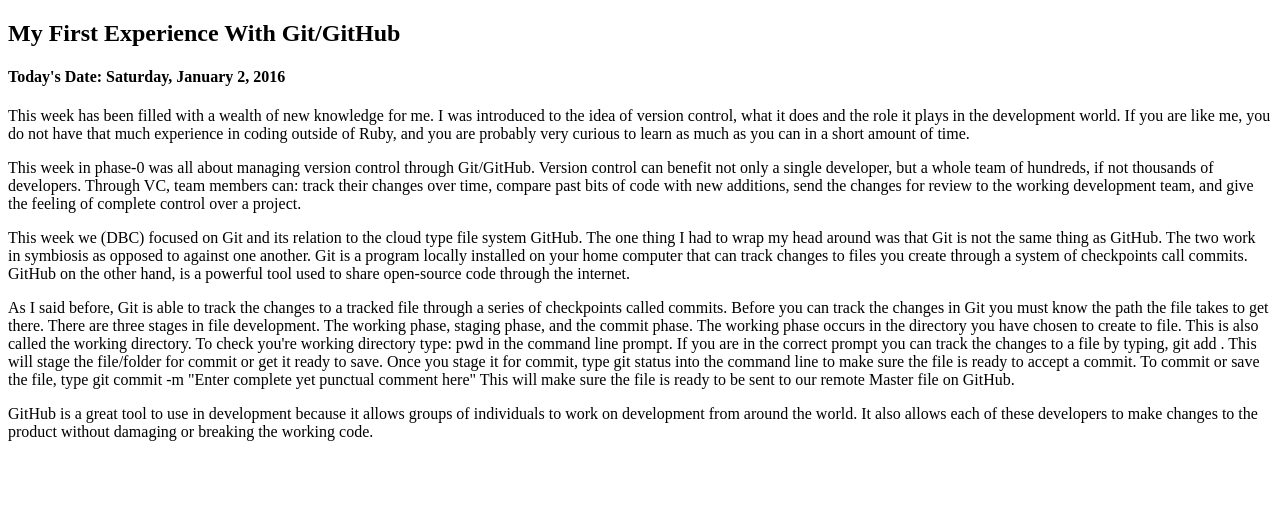
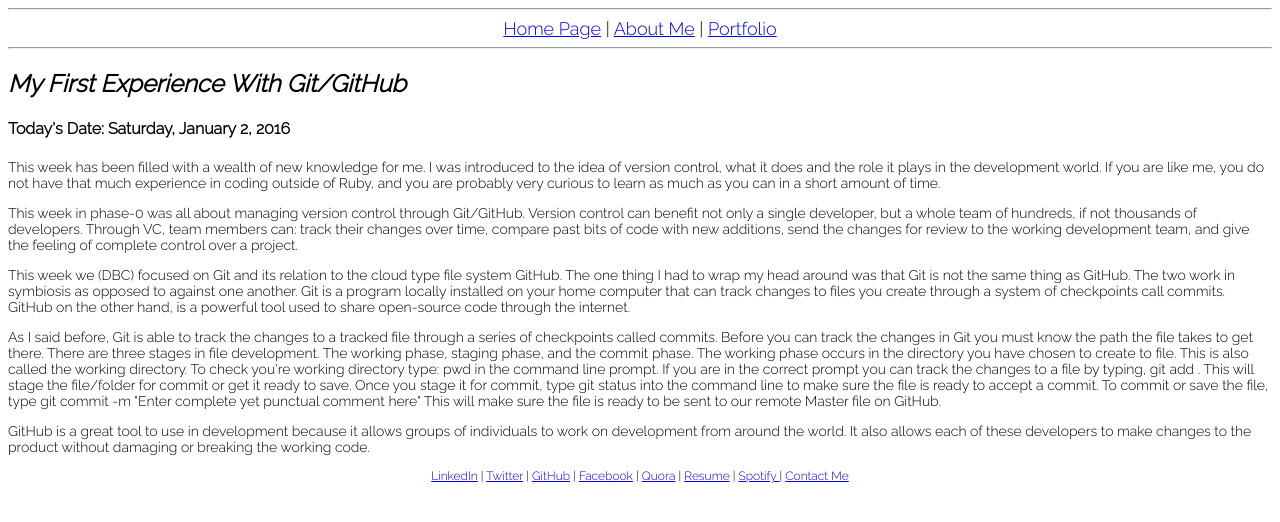
Before and after one commit to mikelondon/mikelondon.github.io, a plain HTML site: page blog/git.html in a window 1280 px wide. Drawn offline with Linux system fonts and the light colour scheme.

Commit message:
Complete Git Extension With Styling

```diff
--- a/blog/git.html
+++ b/blog/git.html
@@ -1,15 +1,29 @@
 <!DOCTYPE html>
 <head>
+  <link href='https://fonts.googleapis.com/css?family=Raleway:300' rel='stylesheet' type='text/css'>
   <title>DBC Blog 1 Phase-0</title>
   <meta charset="UTF-8">
-  <link rel="stylesheet" type="text/css" href="your-stylesheet-link-here.css">
+
 </head>
 
 <main>
-  <h2>My First Experience With Git/GitHub</h2>
-  <h4>Today's Date: Saturday, January 2, 2016</h4>
+   <hr>
 
-  <section>
+      <nav style="font-family: 'Raleway', sans-serif; font-size: 18px;text-align:center">
+
+        <a href="#">Home Page</a> |
+        <a href="#">About Me</a> |
+        <a href="#">Portfolio</a>
+      </nav>
+
+<!--Links to the different sections to site above-->
+
+      <hr>
+
+  <h2 style="font-family: 'Raleway', sans-serif;"> <strong><em>My First Experience With Git/GitHub</strong></em></h2>
+  <h4 style="font-family: 'Raleway', sans-serif;">Today's Date: Saturday, January 2, 2016</h4>
+
+  <section style="font-family: 'Raleway', sans-serif; font-size: 14px">
     <p>
       This week has been filled with a wealth of new knowledge for me. I was introduced to the idea of version control, what it does and the role it plays in the development world. If you are like me, you do not have that much experience in coding outside of Ruby, and you are probably very curious to learn as much as you can in a short amount of time.
     </p>
@@ -28,4 +42,16 @@
 
       <!-- copy and paste as many sections as you want to add paragraphs -->
   </section>
+  <footer>
+  <nav style="font-family: 'Raleway', sans-serif; font-size:12px; text-align: center">
+        <a href="https://www.linkedin.com/in/mikelondon1">LinkedIn</a> |
+        <a href="https://twitter.com/mikelondon">Twitter</a> |
+        <a href="https://github.com/mikelondon">GitHub</a>  |
+        <a href="https://www.facebook.com/mikelawndawn">Facebook</a> |
+        <a href="https://www.quora.com/profile/Mike-London-6">Quora</a> |
+        <a href="#">Resume</a> |
+        <a href="https://open.spotify.com/user/121548931"> Spotify </a> |
+        <a href="#"> Contact Me </a>
+      </nav>
+</footer>
 </main>
```
